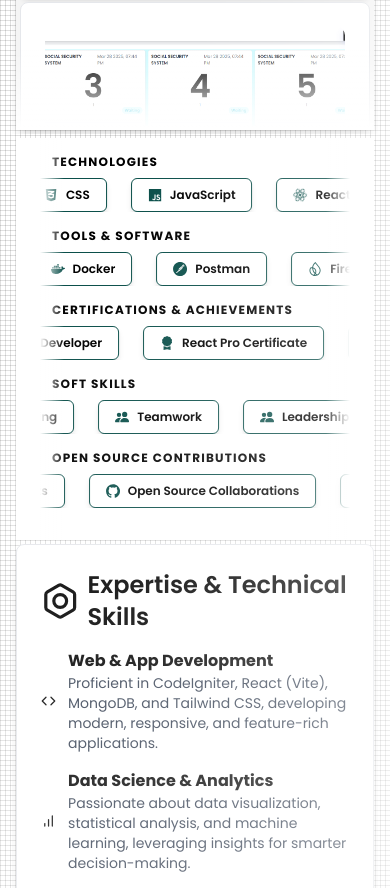
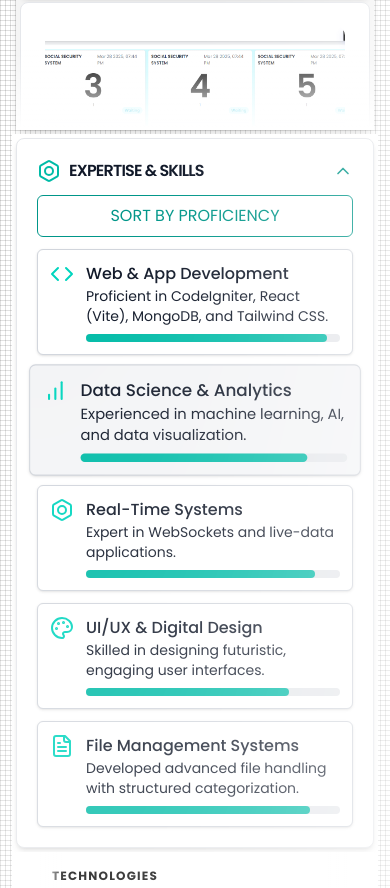
Before and after one commit to kevinbalocos/portfolio-v1, a React (Vite) app: page / in a window 390 px wide. Shown: the part 1320-2208 px from the top of the page. Built offline with nearby package versions, Linux system fonts and the light colour scheme; a web font is replaced by a local one.

Commit message:
[updated] darkmode-skills

```diff
--- a/src/App.jsx
+++ b/src/App.jsx
@@ -57,9 +57,12 @@ const App = () => {
           </main>
 
           {/* Right Sidebar */}
-          <aside className="w-full md:w-[250px] lg:min-w-[350px] gap-1 p-1 h-[calc(100vh-90px)] flex flex-col z-10 overflow-y-auto">
-            <TecnologiesUsed />
-            <ExpertiseSkills />
+          <aside
+            className={`w-full md:w-[250px] lg:min-w-[350px] gap-1 p-1 h-[calc(100vh-90px)] flex flex-col z-10 overflow-y-auto
+  ${darkMode ? "bg-gray-800 text-white" : "bg-white text-gray-900"}`}
+          >
+            <ExpertiseSkills darkMode={darkMode} />
+            <TecnologiesUsed darkMode={darkMode} />
           </aside>
         </div>
       </div>
--- a/src/components/RightSection/right_section_expertise_skills.jsx
+++ b/src/components/RightSection/right_section_expertise_skills.jsx
@@ -1,143 +1,147 @@
-import React from "react";
+import React, { useState, useEffect } from "react";
 import {
   Code,
   BarChart,
   Bolt,
-  Database,
   Palette,
   FileText,
-  FolderKanban,
+  ChevronDown,
 } from "lucide-react";
 
-const RightSectionExpertiseSkills = () => {
+const skills = [
+  {
+    icon: <Code />,
+    title: "Web & App Development",
+    level: 95,
+    description:
+      "Proficient in CodeIgniter, React (Vite), MongoDB, and Tailwind CSS.",
+  },
+  {
+    icon: <BarChart />,
+    title: "Data Science & Analytics",
+    level: 85,
+    description: "Experienced in machine learning, AI, and data visualization.",
+  },
+  {
+    icon: <Bolt />,
+    title: "Real-Time Systems",
+    level: 90,
+    description: "Expert in WebSockets and live-data applications.",
+  },
+  {
+    icon: <Palette />,
+    title: "UI/UX & Digital Design",
+    level: 80,
+    description: "Skilled in designing futuristic, engaging user interfaces.",
+  },
+  {
+    icon: <FileText />,
+    title: "File Management Systems",
+    level: 88,
+    description:
+      "Developed advanced file handling with structured categorization.",
+  },
+];
+
+const RightSectionExpertiseSkills = ({ darkMode }) => {
+  const [expanded, setExpanded] = useState(true);
+  const [highlightedSkill, setHighlightedSkill] = useState(0);
+  const [sortedSkills, setSortedSkills] = useState(skills);
+
+  // Auto-highlight different expertise every 5 seconds
+  useEffect(() => {
+    const interval = setInterval(() => {
+      setHighlightedSkill((prev) => (prev + 1) % skills.length);
+    }, 5000);
+    return () => clearInterval(interval);
+  }, []);
+
+  // Sorting function
+  const sortSkills = () => {
+    const sorted = [...sortedSkills].sort((a, b) => b.level - a.level);
+    setSortedSkills(sorted);
+  };
+
   return (
     <div className="">
-      <div className="bg-white shadow-xl rounded-lg p-6 max-w-lg mx-auto overflow-auto  min-h-[500px] border border-gray-200">
-        {/* Expertise Section */}
-        <h2 className="text-2xl font-semibold text-black mb-4 flex items-center gap-2">
-          <Bolt className="w-12 h-12 text-black" /> Expertise & Technical Skills
+      <div
+        className={`shadow-md rounded-lg p-5 border transition ${
+          darkMode
+            ? "bg-gray-900 text-white border-gray-700"
+            : "bg-white text-gray-900 border-gray-200"
+        }`}
+      >
+        {/* Toggle Section */}
+        <div
+          className="flex justify-between items-center cursor-pointer"
+          onClick={() => setExpanded(!expanded)}
+        >
+          <h2
+            className={`text-md font-semibold uppercase tracking-tighter flex items-center gap-2 ${
+              darkMode ? "text-white" : "text-gray-900"
+            }`}
+          >
+            <Bolt className="w-6 h-6 text-teal-500" /> Expertise & Skills
           </h2>
+          <ChevronDown
+            className={`w-5 h-5 text-teal-600 transition-transform ${
+              expanded ? "rotate-180" : ""
+            }`}
+          />
+        </div>
 
-        <ul className="grid gap-4 text-gray-800 text-base">
-          <li className="flex items-center gap-x-3">
-            <Code className="w-12 h-12 text-black" />
+        {/* Expertise Skills */}
+        {expanded && (
+          <div className="mt-3">
+            <button
+              onClick={sortSkills}
+              className={`w-full text-teal-600 uppercase border border-teal-600 px-3 py-2 rounded-md cursor-pointer transition ${
+                darkMode
+                  ? "bg-gray-800 text-white hover:bg-gray-700 border-teal-500"
+                  : "bg-white text-gray-900 hover:bg-teal-50"
+              }`}
+            >
+              Sort by Proficiency
+            </button>
+
+            <div className="grid grid-cols-1 gap-3 mt-3">
+              {sortedSkills.map((skill, index) => (
+                <div
+                  key={index}
+                  className={`flex items-start gap-3 p-3 rounded-md border shadow-sm transition ${
+                    darkMode
+                      ? `border-gray-600 text-white ${
+                          index === highlightedSkill
+                            ? "bg-gray-800 scale-105 shadow-md"
+                            : "bg-gray-900"
+                        }`
+                      : `border-gray-300 text-gray-900 ${
+                          index === highlightedSkill
+                            ? "bg-gray-100 scale-105 shadow-md"
+                            : "bg-white"
+                        }`
+                  }`}
+                >
+                  <div className="text-teal-400 w-6 h-6">{skill.icon}</div>
                   <div>
-              <strong className="text-black">Web & App Development</strong>
-              <p className="text-sm text-gray-700">
-                Proficient in CodeIgniter, React (Vite), MongoDB, and Tailwind
-                CSS, developing modern, responsive, and feature-rich
-                applications.
-              </p>
+                    <h3 className="font-medium">{skill.title}</h3>
+                    <p className="text-sm">{skill.description}</p>
+                    <div
+                      className={`w-full h-2 rounded-full mt-2 ${
+                        darkMode ? "bg-gray-700" : "bg-gray-200"
+                      }`}
+                    >
+                      <div
+                        className="bg-teal-500 h-2 rounded-full transition-all"
+                        style={{ width: `${skill.level}%` }}
+                      ></div>
                     </div>
-          </li>
-
-          <li className="flex items-center gap-x-3">
-            <BarChart className="w-12 h-12 text-black" />
-            <div>
-              <strong className="text-black">Data Science & Analytics</strong>
-              <p className="text-sm text-gray-700">
-                Passionate about data visualization, statistical analysis, and
-                machine learning, leveraging insights for smarter
-                decision-making.
-              </p>
                   </div>
-          </li>
-
-          <li className="flex items-center gap-x-3">
-            <Bolt className="w-12 h-12 text-black" />
-            <div>
-              <strong className="text-black">Real-Time Systems</strong>
-              <p className="text-sm text-gray-700">
-                Experienced in WebSockets and real-time chat systems, ensuring
-                seamless and interactive user experiences.
-              </p>
                 </div>
-          </li>
-
-          <li className="flex items-center gap-x-3">
-            <Palette className="w-12 h-12 text-black" />
-            <div>
-              <strong className="text-black">UI/UX & Digital Design</strong>
-              <p className="text-sm text-gray-700">
-                Specializes in crafting intuitive, futuristic, and engaging user
-                interfaces to enhance user interaction.
-              </p>
+              ))}
             </div>
-          </li>
-
-          <li className="flex items-center gap-x-3">
-            <FileText className="w-12 h-12 text-black" />
-            <div>
-              <strong className="text-black">
-                File Management & Document Systems
-              </strong>
-              <p className="text-sm text-gray-700">
-                Developed advanced file upload and categorization systems,
-                enabling structured and dynamic file handling.
-              </p>
           </div>
-          </li>
-        </ul>
-
-        {/* Projects Section */}
-        <h2 className="text-2xl font-semibold text-black mt-6 mb-4 flex items-center gap-2">
-          <FolderKanban className="w-12 h-12 text-black" /> Key Projects &
-          Innovations
-        </h2>
-
-        <ul className="grid gap-4 text-gray-800 text-base">
-          <li className="flex items-center gap-x-3">
-            <FolderKanban className="w-12 h-12 text-black" />
-            <div>
-              <strong className="text-black">
-                Faculty Ranking & Data Management System
-              </strong>
-              <p className="text-sm text-gray-700">
-                Designed to streamline faculty evaluations with real-time
-                tracking, interactive dashboards, and ranking automation.
-              </p>
-            </div>
-          </li>
-
-          <li className="flex items-center gap-x-3">
-            <FolderKanban className="w-12 h-12 text-black" />
-            <div>
-              <strong className="text-black">
-                Queueing System (MERN Stack)
-              </strong>
-              <p className="text-sm text-gray-700">
-                Developed a real-time queueing system using MongoDB, optimizing
-                service management and efficiency.
-              </p>
-            </div>
-          </li>
-
-          <li className="flex items-center gap-x-3">
-            <FolderKanban className="w-12 h-12 text-black" />
-            <div>
-              <strong className="text-black">
-                Advanced Profile Page UI/UX
-              </strong>
-              <p className="text-sm text-gray-700">
-                Created a modern, interactive profile system with enhanced
-                navigation, animations, and professional aesthetics.
-              </p>
-            </div>
-          </li>
-
-          <li className="flex items-center gap-x-3">
-            <FolderKanban className="w-12 h-12 text-black" />
-            <div>
-              <strong className="text-black">
-                Dynamic User Notification & Messaging System
-              </strong>
-              <p className="text-sm text-gray-700">
-                Implemented custom messaging for targeted admin-user
-                notifications in a CodeIgniter-based system.
-              </p>
-            </div>
-          </li>
-        </ul>
+        )}
       </div>
     </div>
   );
```
Lines whose indentation alone changed are shown as unchanged.
